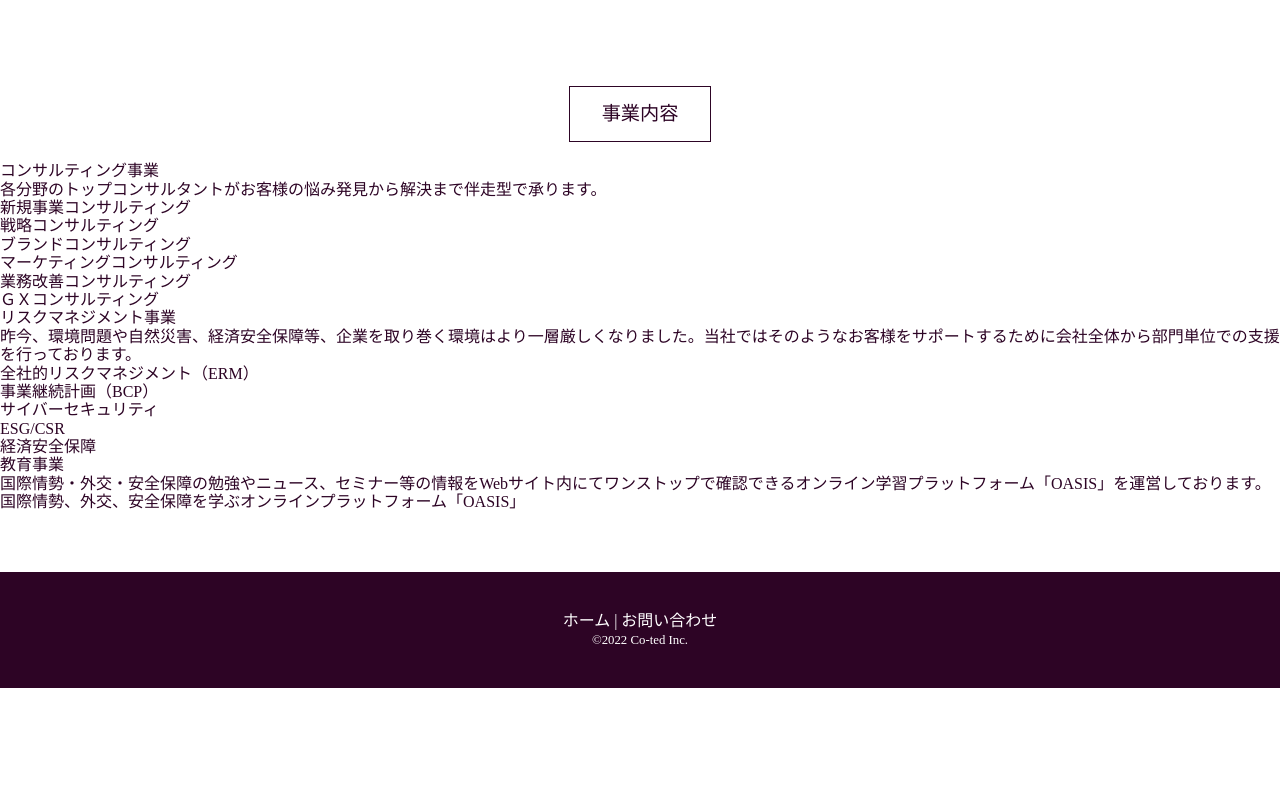
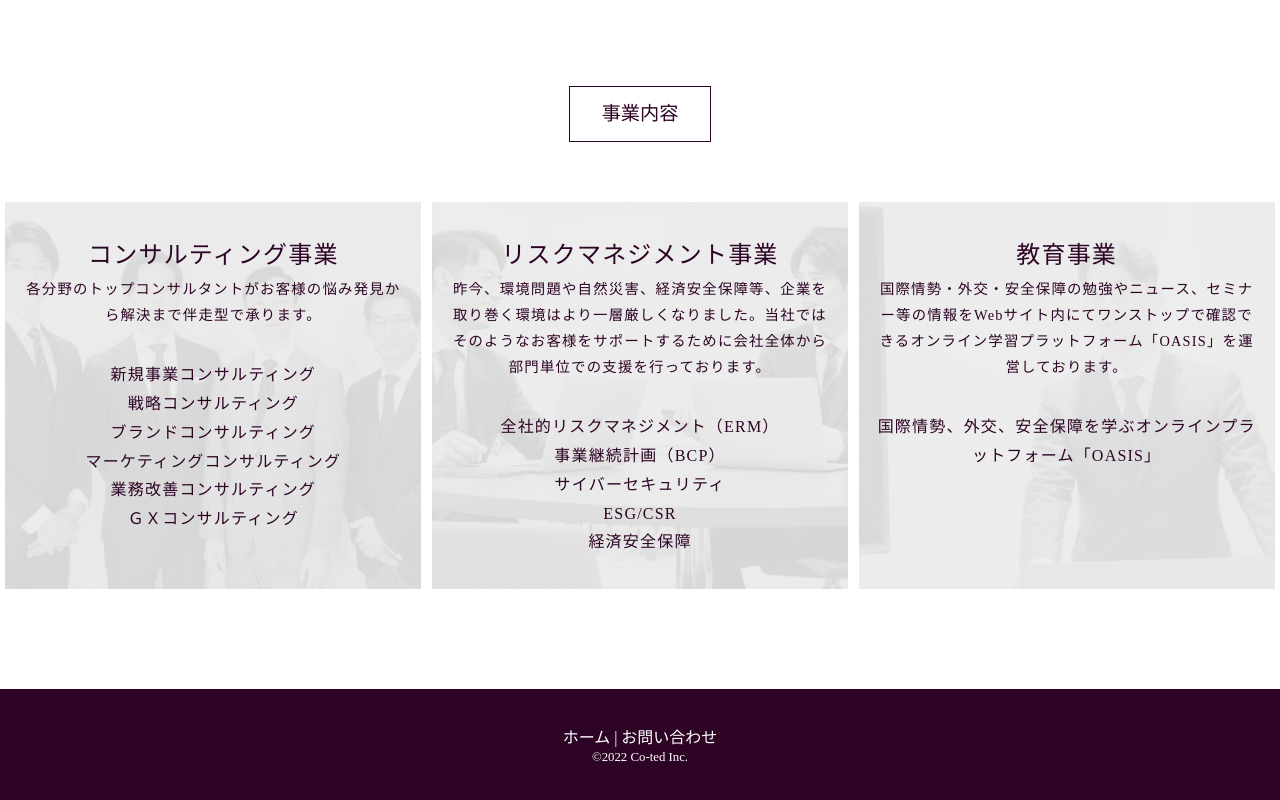
Before and after one commit to Skyryo/CoTedCorpSiteTs, a Vue app: page / in a window 1280 px wide. Shown: the part 2597-3397 px from the top of the page. Before the commit the page ends 3285 px from the top, so only its background shows below. Built offline with nearby package versions, Linux system fonts and the light colour scheme.

Commit message:
事業内容レスポンシブ完成

```diff
--- a/src/components/BusinessContent.vue
+++ b/src/components/BusinessContent.vue
@@ -1,41 +1,117 @@
 <script setup>
-  import { ref } from 'vue';
+import { ref } from "vue";
 
 const BusiContentItems = ref([
   {
-      bcName: 'コンサルティング事業',
-      bcSubTitle: '各分野のトップコンサルタントがお客様の悩み発見から解決まで伴走型で承ります。',
-      bcDescriptonLists:['新規事業コンサルティング', '戦略コンサルティング', 'ブランドコンサルティング', 'マーケティングコンサルティング', '業務改善コンサルティング', 'ＧＸコンサルティング'],
-      bcDescripton:''
+    id: 1,
+    bcName: "コンサルティング事業",
+    bcSubTitle:
+      "各分野のトップコンサルタントがお客様の悩み発見から解決まで伴走型で承ります。",
+    bcDescriptonLists: [
+      "新規事業コンサルティング",
+      "戦略コンサルティング",
+      "ブランドコンサルティング",
+      "マーケティングコンサルティング",
+      "業務改善コンサルティング",
+      "ＧＸコンサルティング",
+    ],
+    bcDescripton: "",
   },
   {
-      bcName: 'リスクマネジメント事業',
-      bcSubTitle: '昨今、環境問題や自然災害、経済安全保障等、企業を取り巻く環境はより一層厳しくなりました。当社ではそのようなお客様をサポートするために会社全体から部門単位での支援を行っております。',
-      bcDescriptonLists:['全社的リスクマネジメント（ERM）', '事業継続計画（BCP）', 'サイバーセキュリティ', 'ESG/CSR', '経済安全保障'],
-      bcDescripton:''
+    id: 2,
+    bcName: "リスクマネジメント事業",
+    bcSubTitle:
+      "昨今、環境問題や自然災害、経済安全保障等、企業を取り巻く環境はより一層厳しくなりました。当社ではそのようなお客様をサポートするために会社全体から部門単位での支援を行っております。",
+    bcDescriptonLists: [
+      "全社的リスクマネジメント（ERM）",
+      "事業継続計画（BCP）",
+      "サイバーセキュリティ",
+      "ESG/CSR",
+      "経済安全保障",
+    ],
+    bcDescripton: "",
   },
   {
-      bcName: '教育事業',
-      bcSubTitle: '国際情勢・外交・安全保障の勉強やニュース、セミナー等の情報をWebサイト内にてワンストップで確認できるオンライン学習プラットフォーム「OASIS」を運営しております。',
-      bcDescriptonLists:[],
-      bcDescripton:'国際情勢、外交、安全保障を学ぶオンラインプラットフォーム「OASIS」'
+    id: 3,
+    bcName: "教育事業",
+    bcSubTitle:
+      "国際情勢・外交・安全保障の勉強やニュース、セミナー等の情報をWebサイト内にてワンストップで確認できるオンライン学習プラットフォーム「OASIS」を運営しております。",
+    bcDescriptonLists: [],
+    bcDescripton:
+      "国際情勢、外交、安全保障を学ぶオンラインプラットフォーム「OASIS」",
   },
-  ])
+]);
 </script>
 <template>
   <section id="section-03" class="container-1280">
     <div class="section-title-container">
       <h2 class="section-title"><slot /></h2>
     </div>
-    <div class="busi-content-container" v-for="BusiContentItem in BusiContentItems">
-      <h3>{{BusiContentItem.bcName}}</h3>
-      <h4>{{BusiContentItem.bcSubTitle}}</h4>
-      <li  class="bc-list" v-if="BusiContentItem.bcDescriptonLists != null" v-for="bcDescriptonList in BusiContentItem.bcDescriptonLists">
-        {{bcDescriptonList.valueOf()}}
+    <div class="bc-container">
+      <div
+        class="busi-content-container"
+        :class="'bc-' + BusiContentItem.id"
+        v-for="BusiContentItem in BusiContentItems"
+      >
+        <h3 class="bc-name">{{ BusiContentItem.bcName }}</h3>
+        <h4 class="bc-subtitle">{{ BusiContentItem.bcSubTitle }}</h4>
+        <li
+          class="bc-list"
+          v-if="BusiContentItem.bcDescriptonLists != null"
+          v-for="bcDescriptonList in BusiContentItem.bcDescriptonLists"
+        >
+          {{ bcDescriptonList.valueOf() }}
         </li>
-      <p>{{BusiContentItem.bcDescripton}}</p>
+        <p class="bc-p">{{ BusiContentItem.bcDescripton }}</p>
+      </div>
     </div>
   </section>
 </template>
 <style scoped>
+@media screen and (min-width: 720px) {
+  .bc-container {
+    display: flex;
+  }
+  .busi-content-container {
+    width: 30%;
+  }
+}
+.bc-1,
+.bc-2,
+.bc-3 {
+  background-color: rgba(255, 255, 255, 0.8);
+  background-blend-mode: lighten;
+  background-size: cover;
+}
+.bc-1 {
+  background-image: url(../assets/img/コンサルティング事業.png);
+  background-position: 28%;
+
+}
+.bc-2 {
+  background-image: url(../assets/img/リスクマネジメント事業.png);
+  background-position: 50%;
+}
+.bc-3 {
+  background-image: url(../assets/img/教育事業.png);
+  background-position: 50%;
+}
+.busi-content-container {
+  /* color:aliceblue; */
+  padding: 2rem 1rem;
+  line-height: 1.8;
+  letter-spacing: 1.2px;
+  text-align: center;
+  margin: 40px auto;
+  min-height: 250px;
+  display: flex;
+  flex-direction: column;
+}
+.bc-name {
+  font-size: 1.5rem;
+}
+.bc-subtitle {
+  font-size: 0.9rem;
+  margin-bottom: 2rem;
+}
 </style>
--- a/src/components/RepresentiveMessage.vue
+++ b/src/components/RepresentiveMessage.vue
@@ -50,7 +50,7 @@
     background-blend-mode: lighten; */
   }
 
-@media screen and (min-width: 720px) {
+@media screen and (min-width: 1024px) {
   #section-02 {
     background-image: unset;
     background-position: unset;
```
Lines whose indentation alone changed are shown as unchanged.
